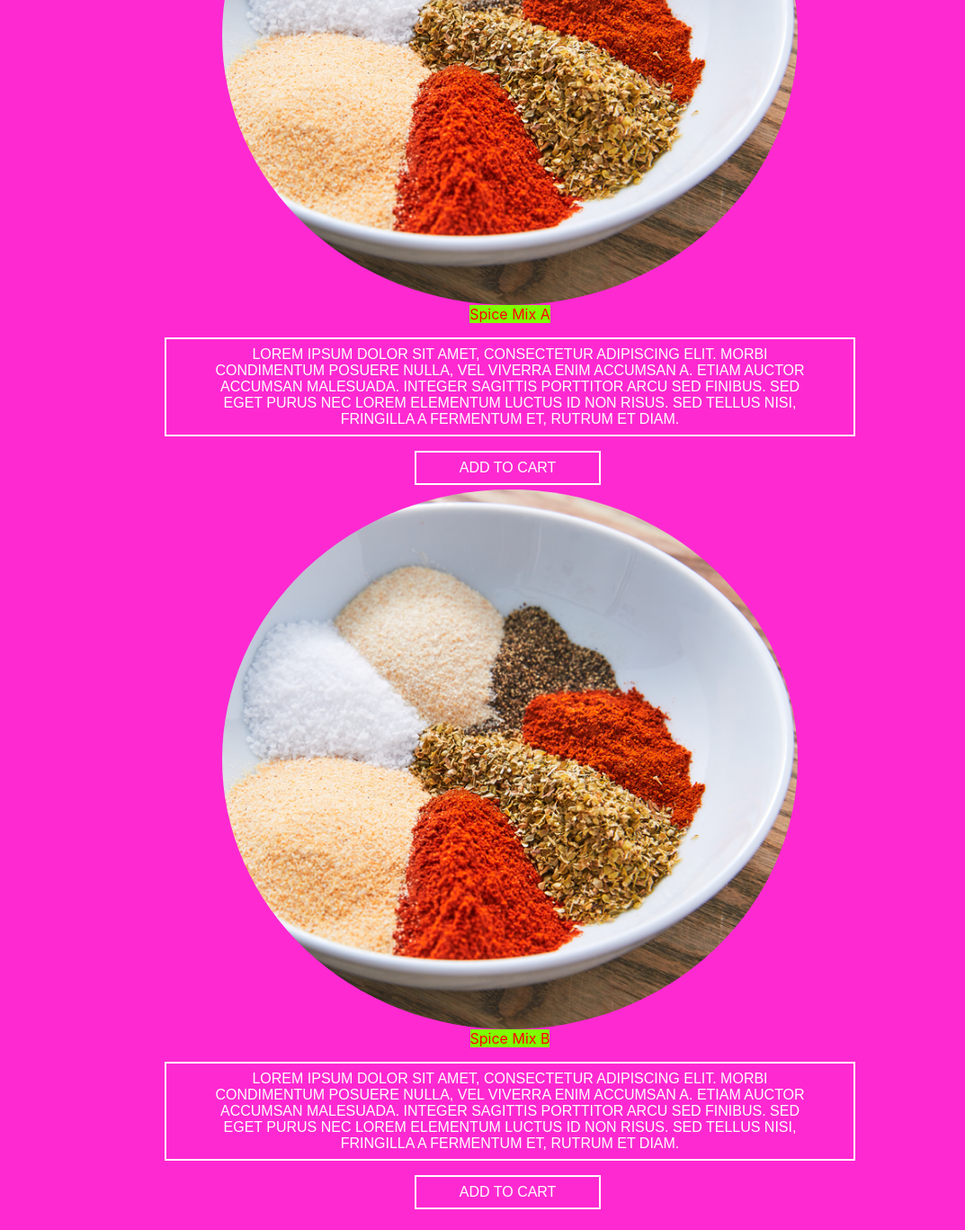
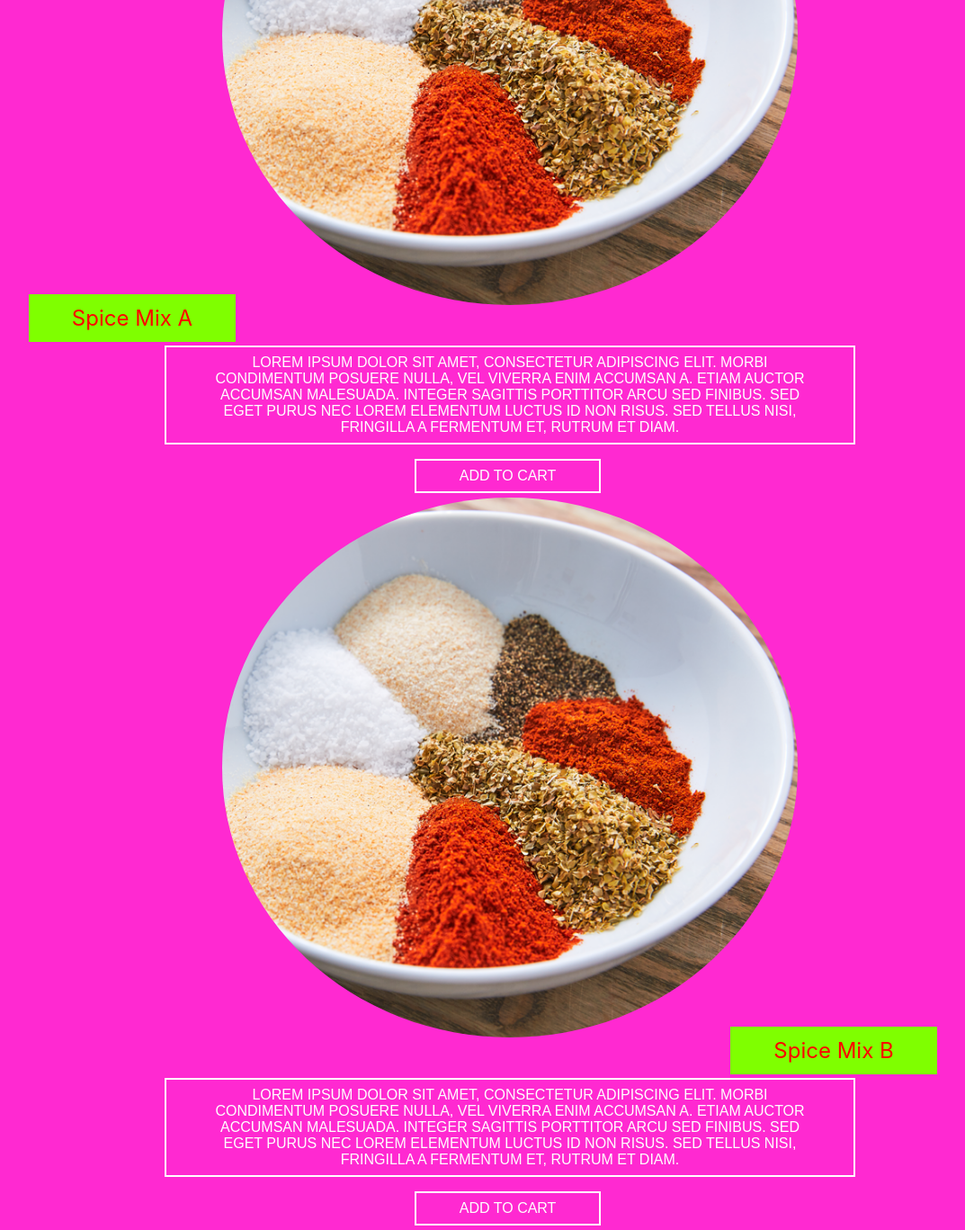
Before and after one commit to michaelchapa/lunaSpiceCo, a React (Create React App) app: page / in a window 1280 px wide. Shown: the part 630-1997 px from the top of the page at 90% size, without its empty margins (73-1146 px from the left). Built offline with nearby package versions, Linux system fonts and the light colour scheme.

Commit message:
Updated styling.

```diff
--- a/src/components/Homepage/Homepage.module.css
+++ b/src/components/Homepage/Homepage.module.css
@@ -25,11 +25,19 @@
 #product1Header {
     background-color: chartreuse;
     color: red;
+    margin: 0 35em 0.3em 0;
+    padding: 0.5em 2em;
+    text-align: left;
+    font-size: 1.5rem;
 }
 
 #product2Header {
     background-color: chartreuse;
     color: red;
+    margin: 0 0 0.3em 30em;
+    padding: 0.5em 2em;
+    text-align: right;
+    font-size: 1.5rem;
 }
 
 #addToCartButton{
```
Also changed, not shown: 1 other file (tests, documents, lock files or other folders).
